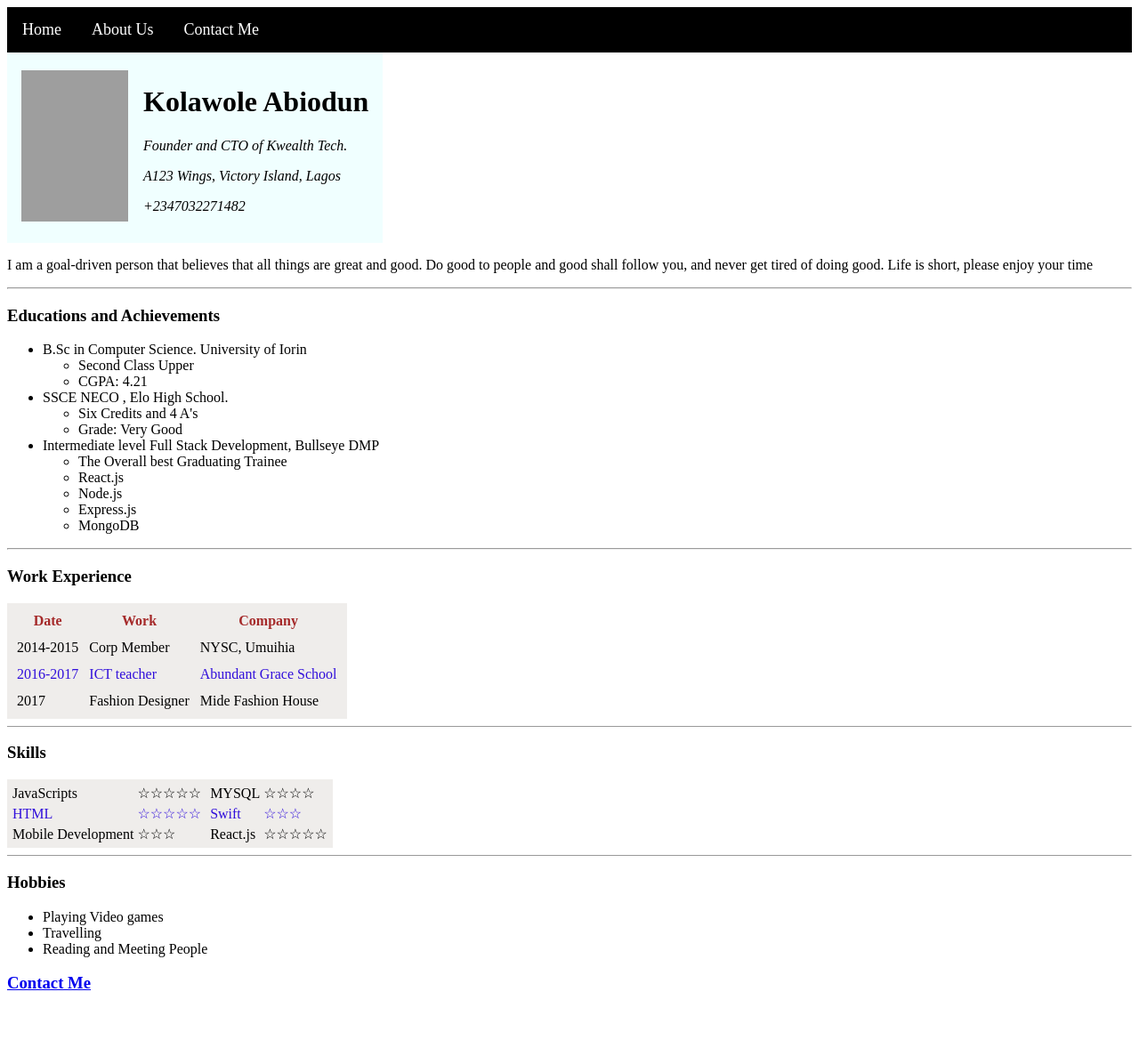
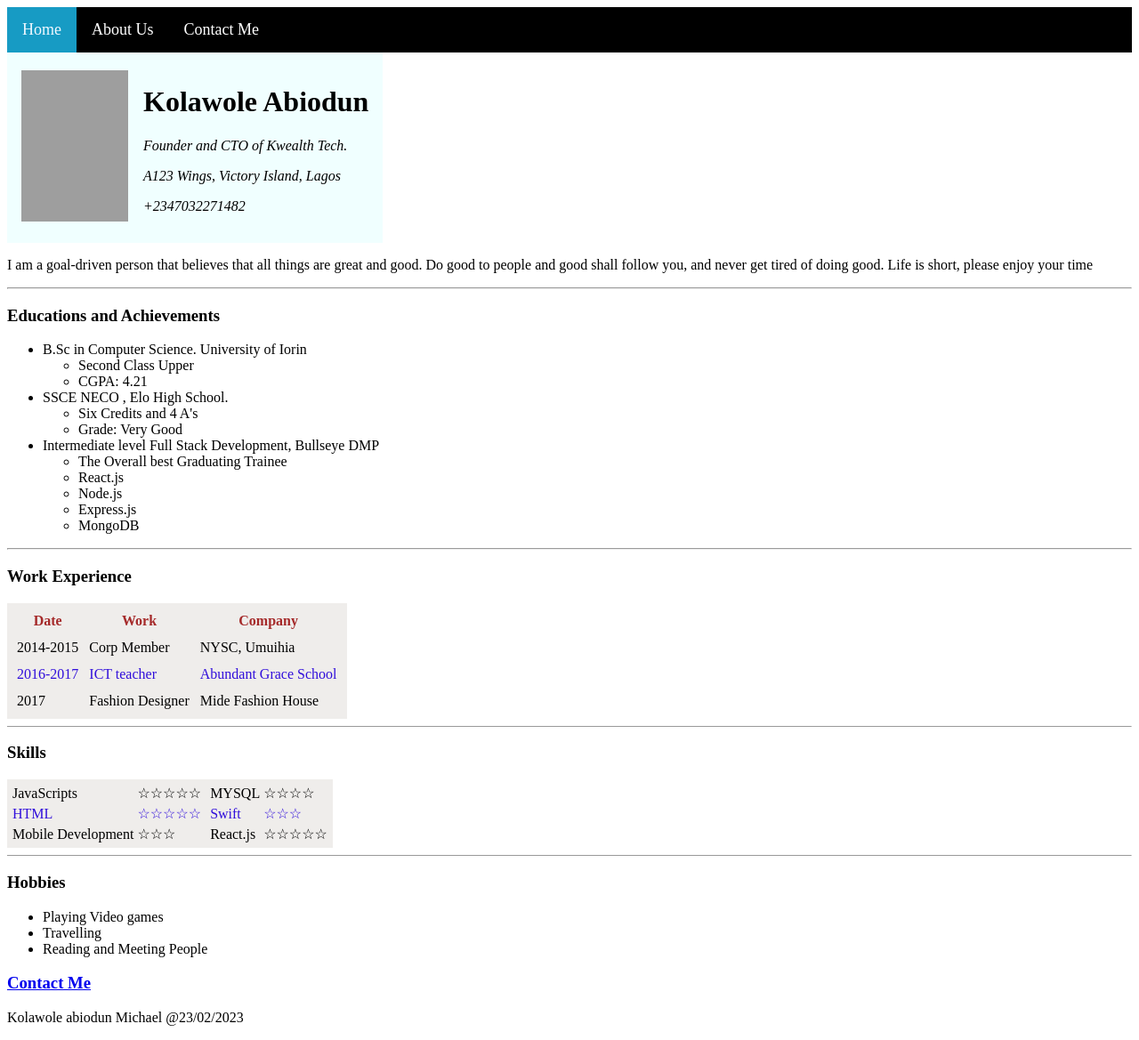
Before and after one commit to k2lawbaaba/Profile, a plain HTML site: page index.html in a window 1280 px wide. Shown: the whole page at 89% size. Before the commit the page ends 1135 px from the top, so only its background shows below. Drawn offline with Linux system fonts and the light colour scheme; grey boxes are pictures that could not be loaded.

Commit message:
Added navigation top

```diff
--- a/index.html
+++ b/index.html
@@ -29,12 +29,21 @@
             text-align: center;
             text-decoration: none;
         }
+        .topnavigate a:hover{
+            background-color: azure;
+            color: black;
+
+        }
+        .topnavigate a.active{
+            background-color: rgb(23, 155, 196);
+            color: aliceblue;
+        }
 
     </style>
 </head>
 <body>
     <div class="topnavigate">
-        <a href="#" >Home</a>
+        <a href="#" class="active" >Home</a>
         <a href="about_us.html">About Us</a>
         <a href="contact.html">Contact Me</a>
     </div>
@@ -154,6 +163,8 @@
             <li>Reading and Meeting People</li>
         </ul>
     <h3><a href="contact.html">Contact Me</a> </h3>
-
+    <div class="footer">
+        <p>Kolawole abiodun Michael @23/02/2023 </p>
+    </div>
 </body>
 </html>
```
